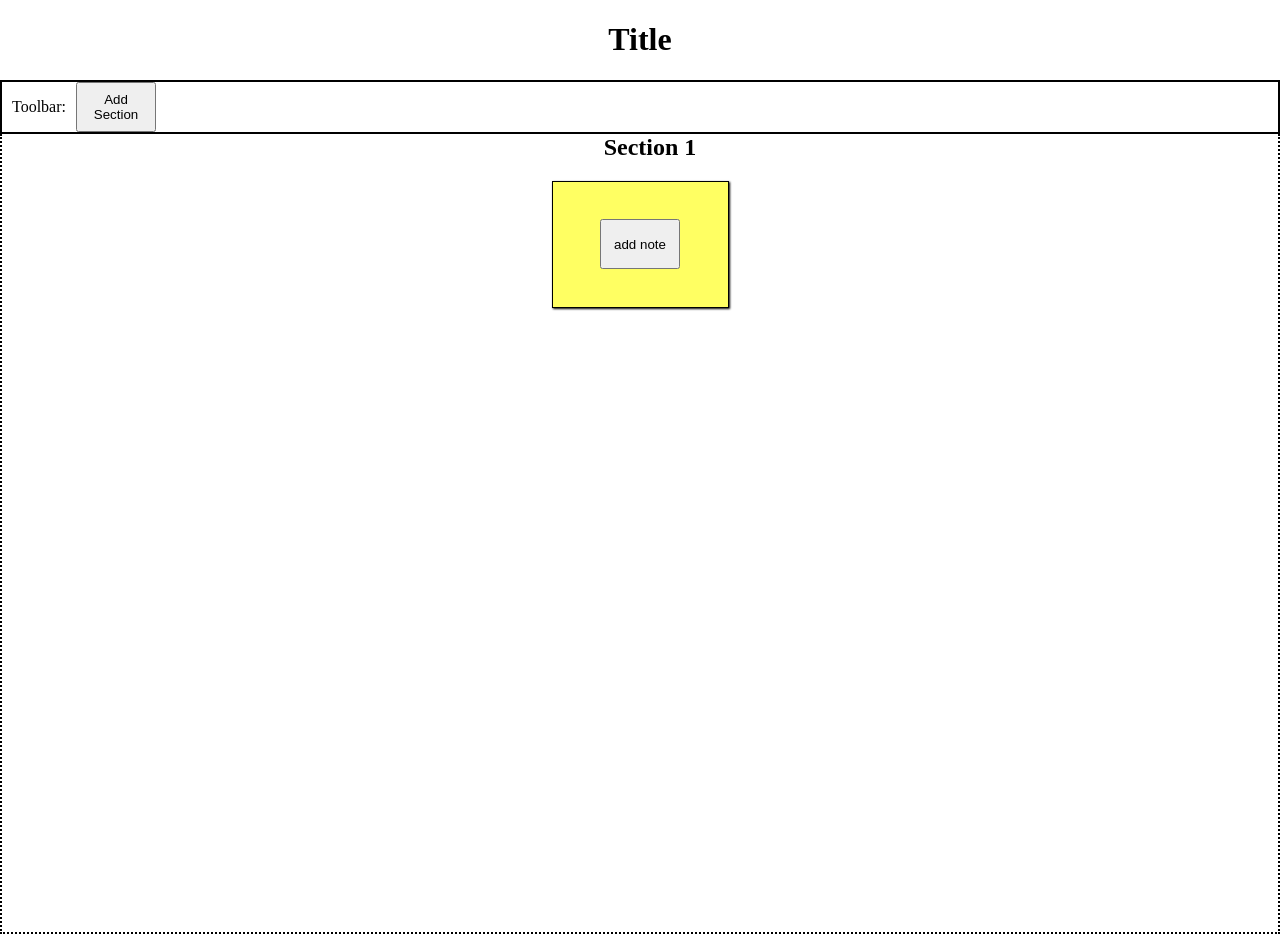
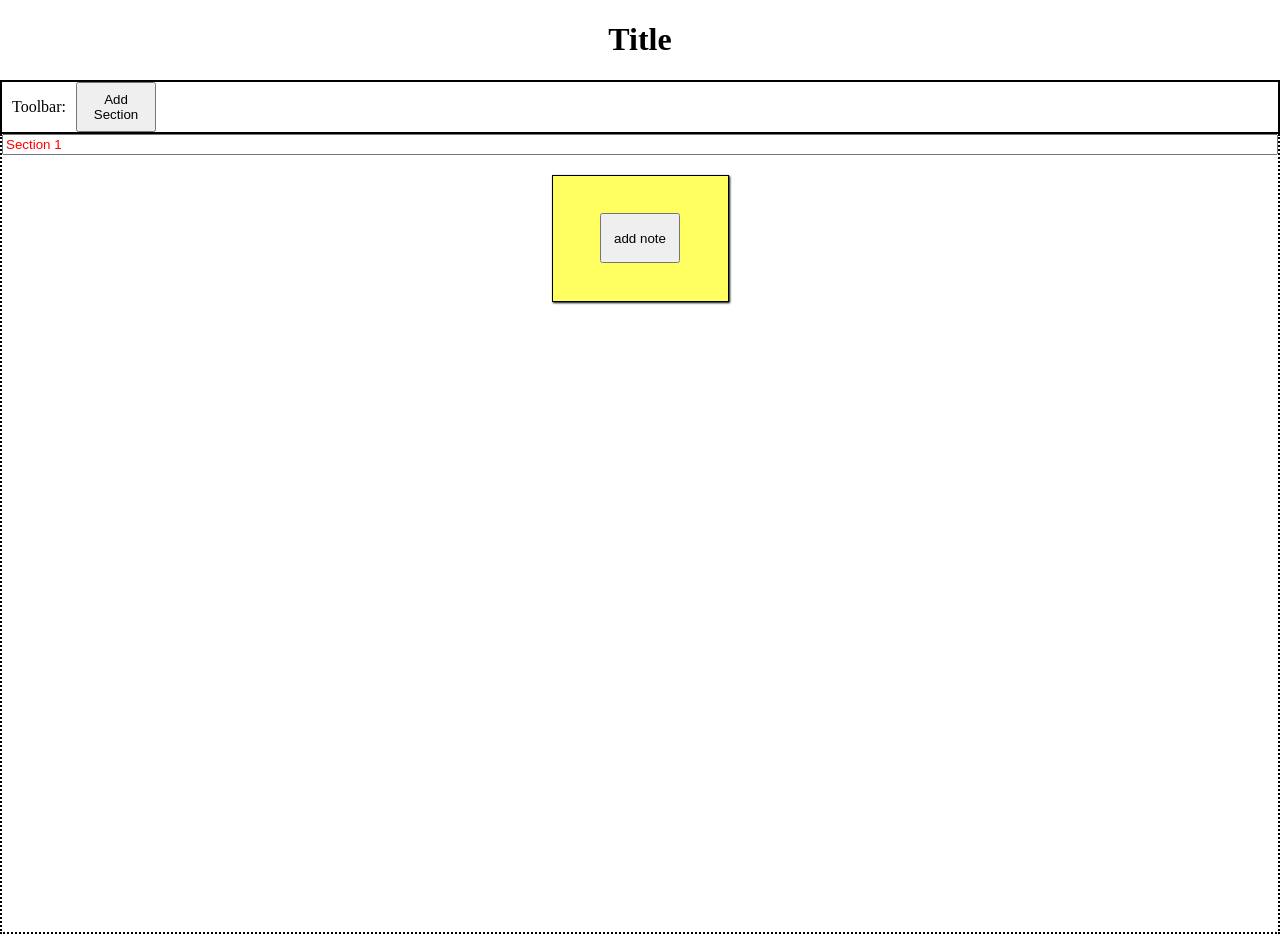
Before and after one commit to Chritical-Code/nesty-note, a React (Vite) app: page / in a window 1280 px wide. Built offline with nearby package versions, Linux system fonts and the light colour scheme.

Commit message:
Switched to css modules

```diff
--- a/src/components/Note.tsx
+++ b/src/components/Note.tsx
@@ -1,4 +1,4 @@
-import "./Note.css";
+import styles from "./Note.module.css";
 
 type NoteProps = {
     text: string;
@@ -7,8 +7,8 @@ type NoteProps = {
 
 export default function Note({text, refTextArea}: NoteProps){
     return(
-        <div className="stickyNote">
-            <textarea className="textArea" defaultValue={text} ref={refTextArea}></textarea>
+        <div className={styles.stickyNote}>
+            <textarea className={styles.textArea} defaultValue={text} ref={refTextArea}></textarea>
         </div>
     );
 }
--- a/src/components/Section.css
+++ b/src/components/Section.module.css
@@ -9,6 +9,10 @@
     text-align: center;
 }
 
+.title{
+    color: red;
+}
+
 .notes{
     display: flex;
     flex-direction: row;
@@ -17,8 +21,17 @@
 }
 
 .addNoteDiv{
+    width: 175px;
+    height: 125px;
+    margin: 20px;
+    border: 1px solid black;
+
+    background-color: rgb(255, 255, 98);
+    color: black;
+    box-shadow: 1px 1px 2px black;
+
+    align-items: center;
     justify-content: center;
-    align-items: center;
 }
 
 .addNote{
--- a/src/components/Section.tsx
+++ b/src/components/Section.tsx
@@ -1,7 +1,7 @@
 import { useState} from 'react';
 import { useEffect } from 'react';
 import Note from "./Note";
-import "./Section.css";
+import styles from "./Section.module.css";
 
 type SectionProps = {
     title: string;
@@ -30,16 +30,16 @@ export default function Section({title, refTextArea, focusNote}: SectionProps){
     }
 
     return(
-        <div className="section">
-            <div className="sectionTitle">
-                <h2>{title}</h2>
+        <div className={styles.section}>
+            <div className={styles.sectionTitle}>
+                <input className={styles.title} type="text" defaultValue={title}></input>
             </div>
 
-            <div className="notes">
+            <div className={styles.notes}>
                 {notes}
 
-                <div className="stickyNote addNoteDiv">
-                    <button className="addNote" onClick={() => handleAddNote("")}>add note</button>
+                <div className={styles.addNoteDiv}>
+                    <button className={styles.addNote} onClick={() => handleAddNote("")}>add note</button>
                 </div>
             </div>
         </div>
--- a/src/components/Toolbar.tsx
+++ b/src/components/Toolbar.tsx
@@ -1,4 +1,4 @@
-import "./Toolbar.css";
+import styles from "./Toolbar.module.css";
 
 type ToolbarProps = {
     onAddSection: Function;
@@ -6,10 +6,10 @@ type ToolbarProps = {
 
 export default function Toolbar({onAddSection}: ToolbarProps){
     return(
-        <div className="toolbar">
+        <div className={styles.toolbar}>
             <p>Toolbar:</p>
 
-            <button className="addSection" onClick={() => onAddSection("Test")}>Add Section</button>
+            <button className={styles.addSection} onClick={() => onAddSection("Test")}>Add Section</button>
         </div>
     );
 }
--- a/src/pages/NotePage.css
+++ b/src/pages/NotePage.module.css
@@ -7,8 +7,3 @@
     overflow-x: scroll;
     min-height: 100vh;
 }
-
-.section h2{
-    padding-left: 20px;
-    margin: 0px;
-}
--- a/src/pages/NotePage.tsx
+++ b/src/pages/NotePage.tsx
@@ -1,7 +1,7 @@
 import { useState } from 'react';
 import { useRef } from 'react';
 import Section from "../components/Section";
-import "./NotePage.css";
+import styles from "./NotePage.module.css";
 import Toolbar from "../components/Toolbar";
 
 export default function NotePage(){
@@ -24,18 +24,17 @@ export default function NotePage(){
     //focus on correct note
     function focusNote(){
         refTextArea.current?.focus();
-        console.log(refTextArea.current)
     }
 
     return(
-        <div className="page">
-            <div className="title">
+        <div>
+            <div className={styles.title}>
                 <h1>Title</h1>
             </div>
 
             <Toolbar onAddSection={handleAddSection} />
 
-            <div className="sections">
+            <div className={styles.sections}>
                 {sections}
             </div>
         </div>
```
Also changed, not shown: public/nows.txt, src/components/Note.module.css (renamed from src/components/Note.css), src/components/Toolbar.module.css (renamed from src/components/Toolbar.css).
